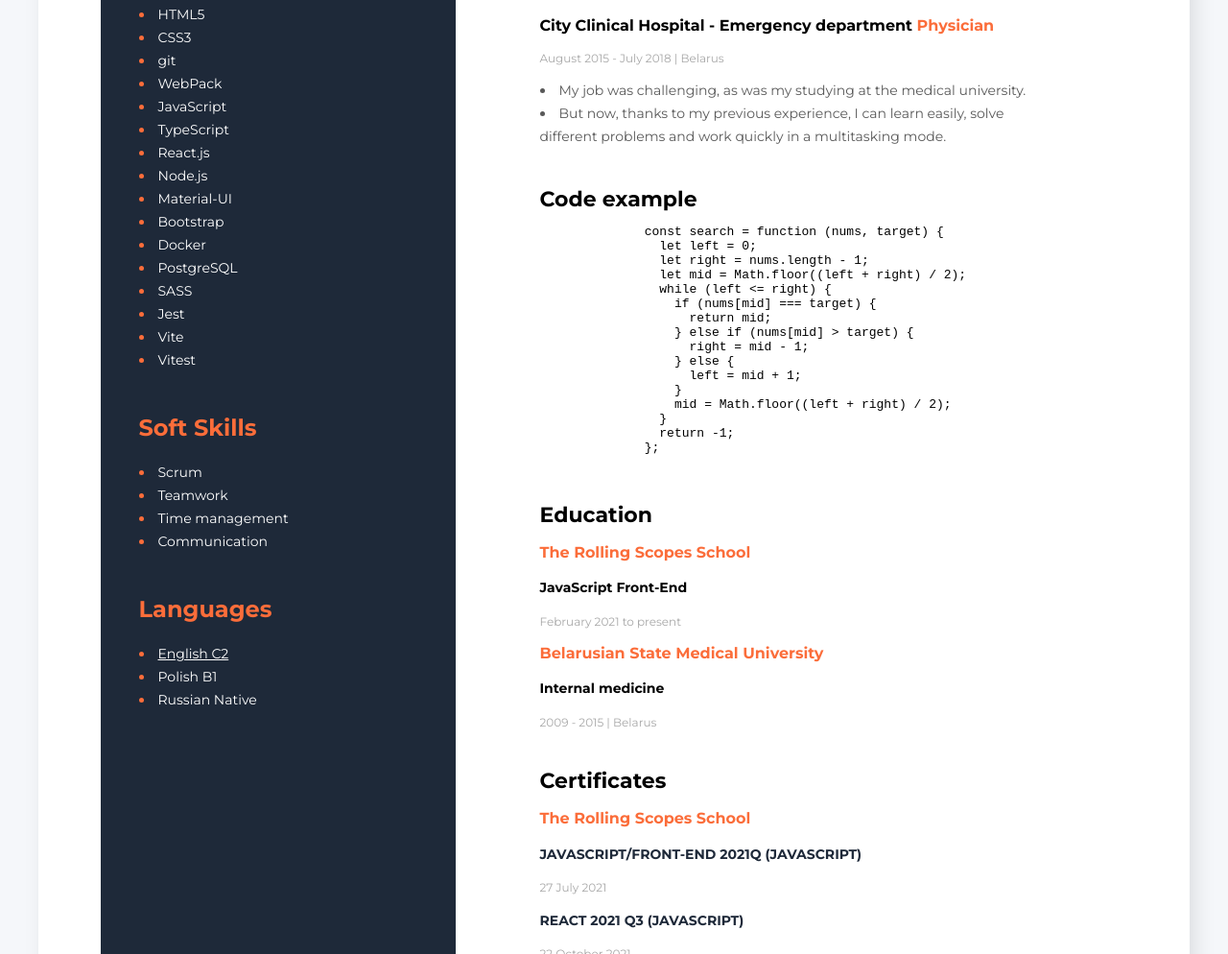
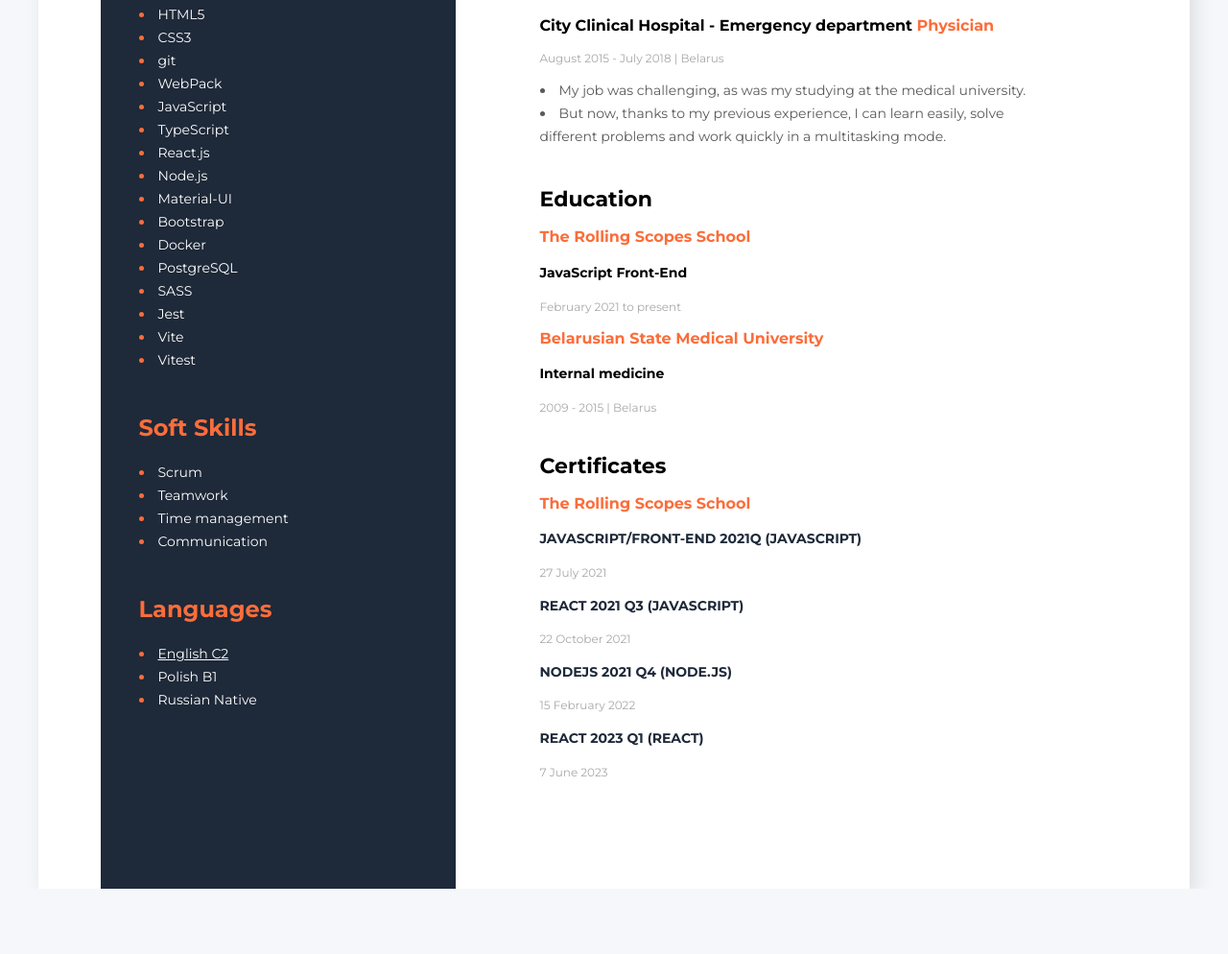
Before and after one commit to OKitel/cv, a plain HTML site: page index.html in a window 1280 px wide. Shown: the part 888-1882 px from the top of the page at 96% size. After the commit the page ends 1814 px from the top, so only its background shows below. Drawn offline with Linux system fonts and the light colour scheme.

Commit message:
refactor: delete code example from cv

```diff
--- a/index.html
+++ b/index.html
@@ -106,28 +106,6 @@
                   mode.
                 </li>
               </ul>
-            </div>
-            <div class="code">
-              <h2 class="header-primary">Code example</h2>
-              <pre>
-            <code>  const search = function (nums, target) {
-                let left = 0;
-                let right = nums.length - 1;
-                let mid = Math.floor((left + right) / 2);
-                while (left &lt;= right) {
-                  if (nums[mid] === target) {
-                    return mid;
-                  } else if (nums[mid] > target) {
-                    right = mid - 1;
-                  } else {
-                    left = mid + 1;
-                  }
-                  mid = Math.floor((left + right) / 2);
-                }
-                return -1;
-              };
-              </code>
-            </pre>
             </div>
           </div>
           <div class="education-wrapper">
```
